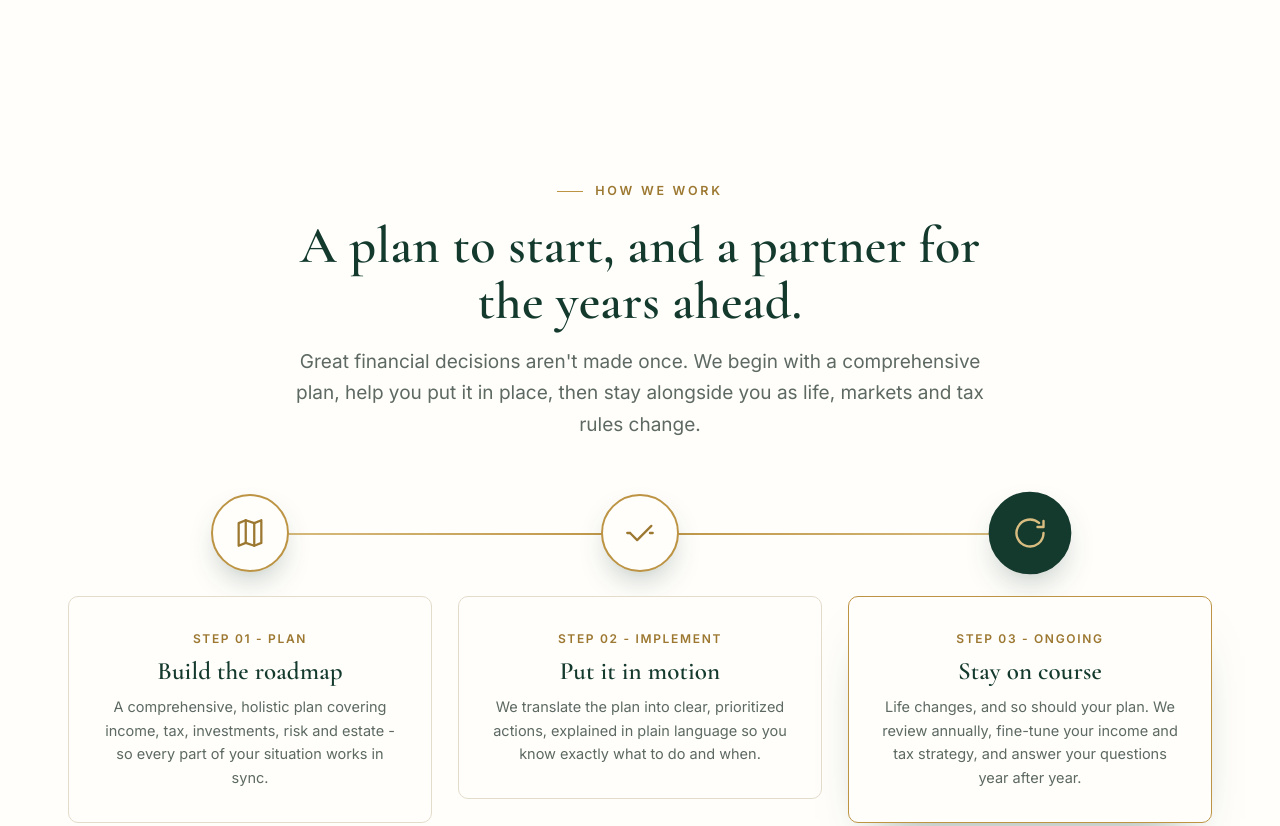
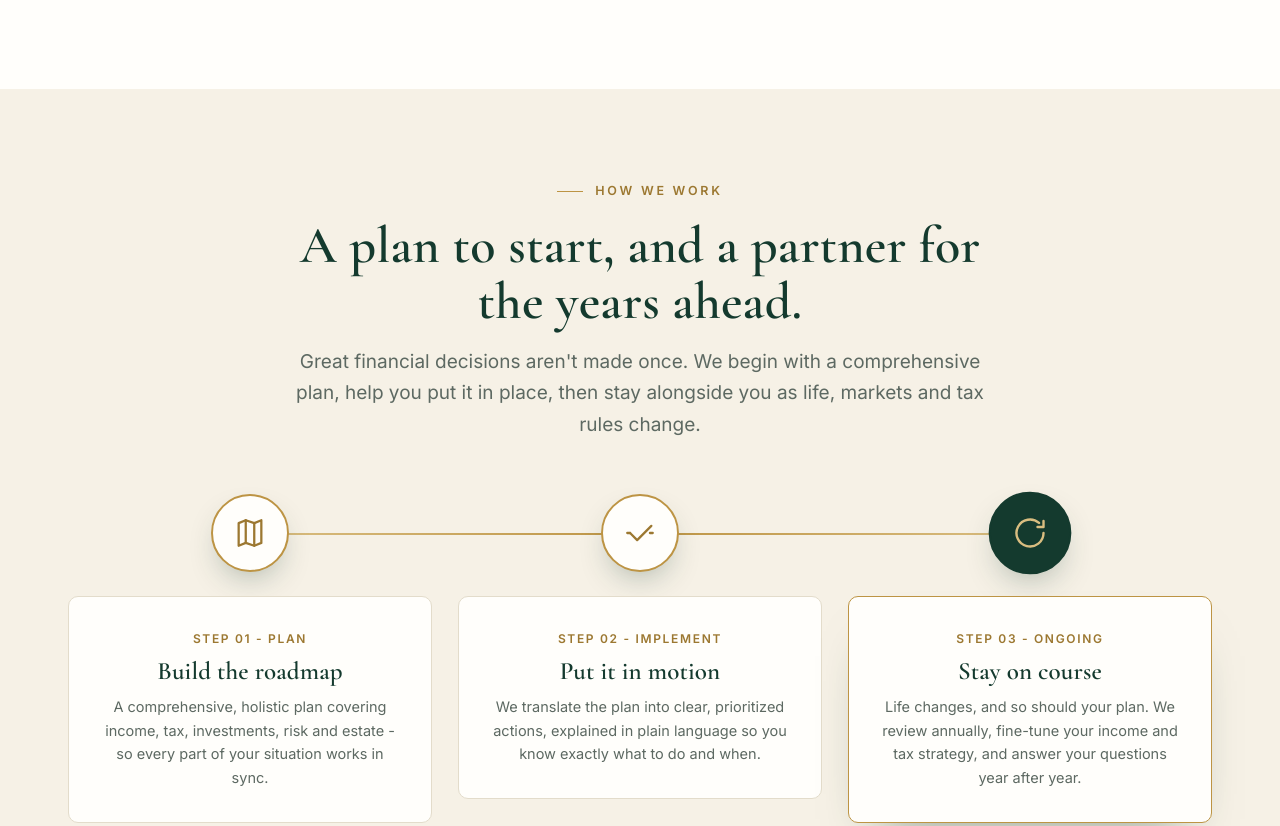
Before and after one commit to LimePerrier/finplanken, a website: page index.html in a window 1280 px wide. Shown: the part 2817-3643 px from the top of the page. Drawn offline with nearby package versions, Linux system fonts and the light colour scheme.

Commit message:
Add cream background to How We Work section

```diff
--- a/index.html
+++ b/index.html
@@ -123,7 +123,7 @@
 </section>
 
 <!-- HOW WE WORK -->
-<section>
+<section class="bg-cream">
   <div class="container">
     <div class="section-head center">
       <div class="eyebrow center">How We Work</div>
```
